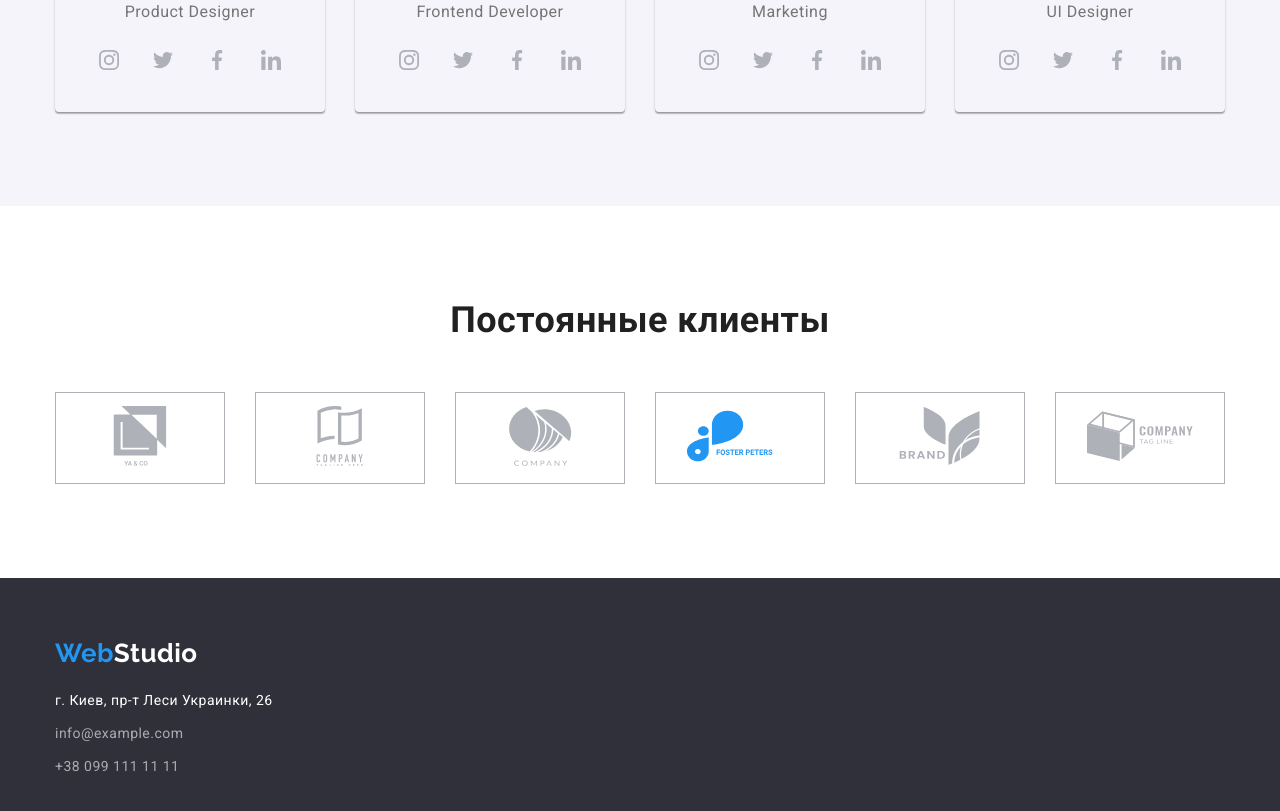
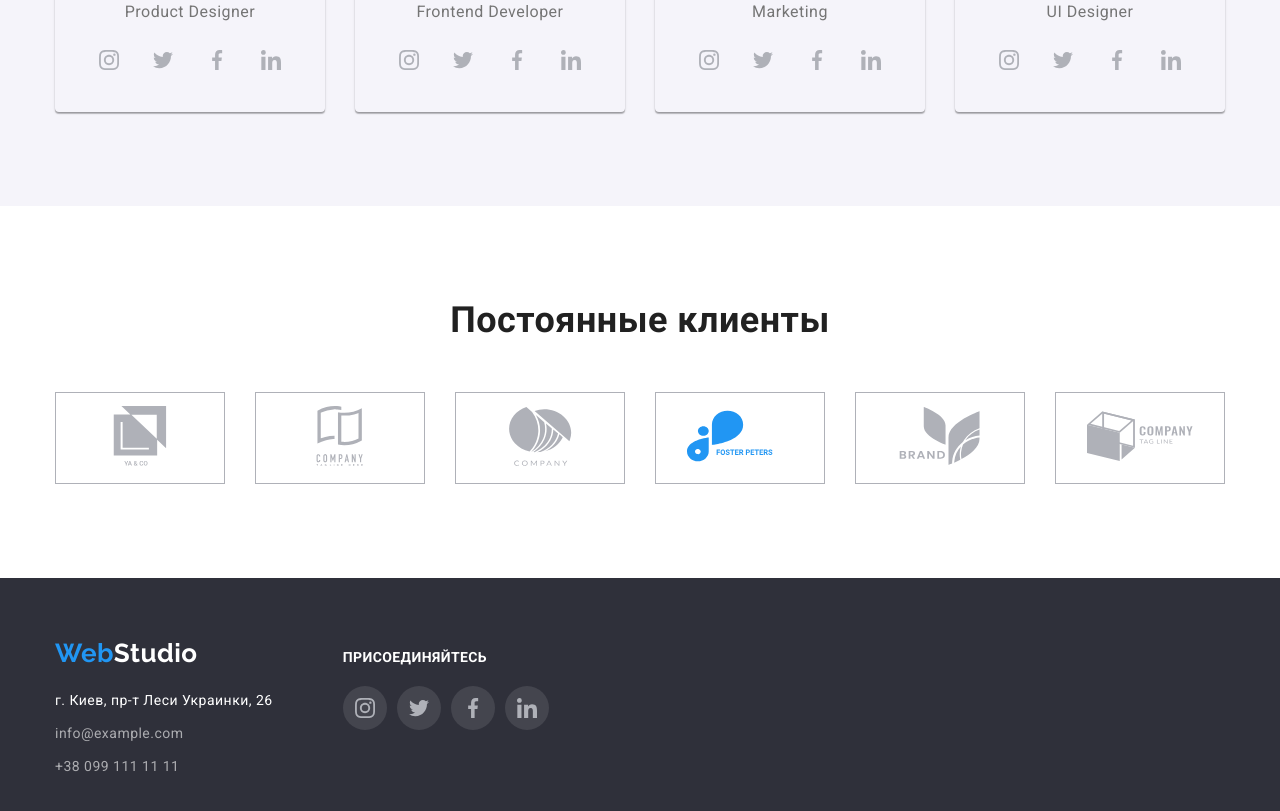
Before and after one commit to karimorozova/goit-markup-hw-04, a plain HTML site: page index.html in a window 1280 px wide. Shown: the part 2102-2913 px from the top of the page. Drawn offline with nearby package versions, Linux system fonts and the light colour scheme.

Commit message:
Add social list to page footer

```diff
--- a/css/styles.css
+++ b/css/styles.css
@@ -423,6 +423,52 @@ line-height: 1.71;
     color: var(--accent-color);
 }
 
+.footer-container {
+    display: flex;
+}
+.address-container {
+    margin-right: 70px;
+}
+
+
+.join {
+    display: block;
+    margin-bottom: 20px;
+    padding-top: 12px;
+
+font-weight: 700;
+font-size: 14px;
+line-height: 1.14;
+letter-spacing: 0.03em;
+text-transform: uppercase;
+
+color: var(--primary-white-color);
+}
+.social-list.footer {
+    padding: 0;
+}
+.social-link.footer {
+
+    background-color: rgba(255, 255, 255, 0.1);
+}
+/*
+
+
+
+.social-icon {
+    fill: var(--primary-icon-color);
+}
+
+.social-link:hover,
+.social-link:focus {
+    background-color: var(--accent-color);
+
+}
+.social-link:hover .social-icon,
+.social-link:focus .social-icon {
+    fill: var(--primary-white-color);
+} */
+
 
 /* PORTFOLIO */
 
--- a/index.html
+++ b/index.html
@@ -367,7 +367,8 @@
     </main>
     <!-- Footer -->
     <footer class="page-footer">
-        <div class="container">
+        <div class="container footer-container">
+            <div class="address-container">
                 <a href="./index.html" lang="en" class="logo link logo-footer">Web<span class="footer-logo">Studio</span></a>
                 <address class="address">
                     <ul class="list address-list">
@@ -385,6 +386,42 @@
                 </address>
             </div>
 
+            <div class="join-container">
+                <b class="join">Присоединяйтесь</b>
+            <ul class="list social-list footer">
+                <li class="item social-item footer">
+                    <a href="" class="link social-link footer" aria-label="Instagram">
+                      <svg class="icon social-icon footer" width="20" height="20">
+                          <use href="./images/icons.svg#icon-instagram"></use>
+                      </svg>
+                    </a>
+                </li>
+                <li class="item social-item footer">
+                  <a href="" class="link social-link footer" aria-label="Twitter">
+                      <svg class="icon social-icon footer" width="20" height="20">
+                          <use href="./images/icons.svg#icon-twitter"></use>
+                      </svg>
+                  </a>
+                </li>
+                <li class="item social-item footer">
+                  <a href="" class="link social-link footer" aria-label="Facebook">
+                      <svg class="icon social-icon footer" width="20" height="20">
+                          <use href="./images/icons.svg#icon-facebook"></use>
+                      </svg>
+                  </a>
+                </li>
+                <li class="item social-item footer">
+                  <a href="" class="link social-link footer" aria-label="Linkedin">
+                      <svg class="icon social-icon footer" width="20" height="20">
+                          <use href="./images/icons.svg#icon-linkedin"></use>
+                      </svg>
+                  </a>
+                </li>
+            </ul>
+            </div>
+
+        </div>
+
 
     </footer>
 
```
Lines whose indentation alone changed are shown as unchanged.
